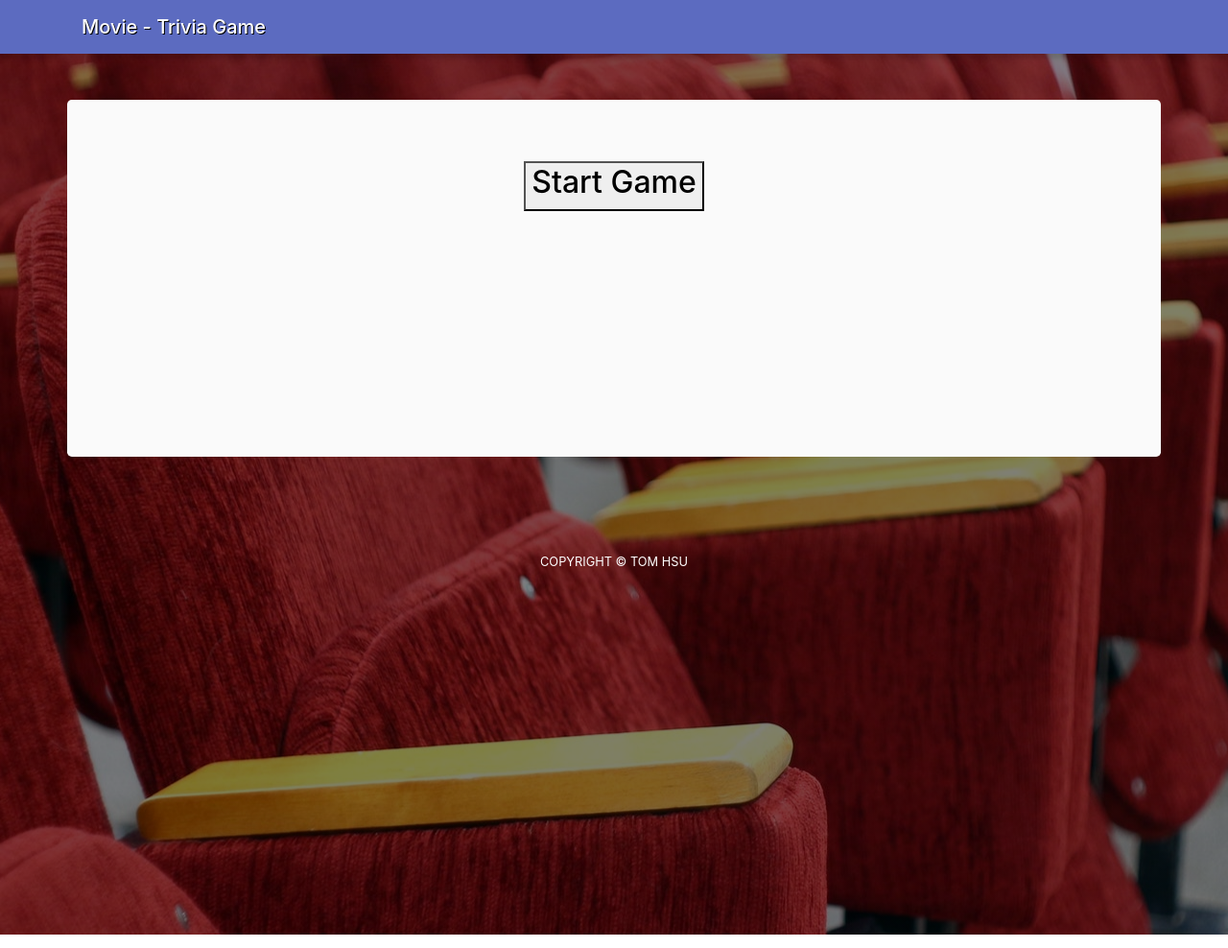
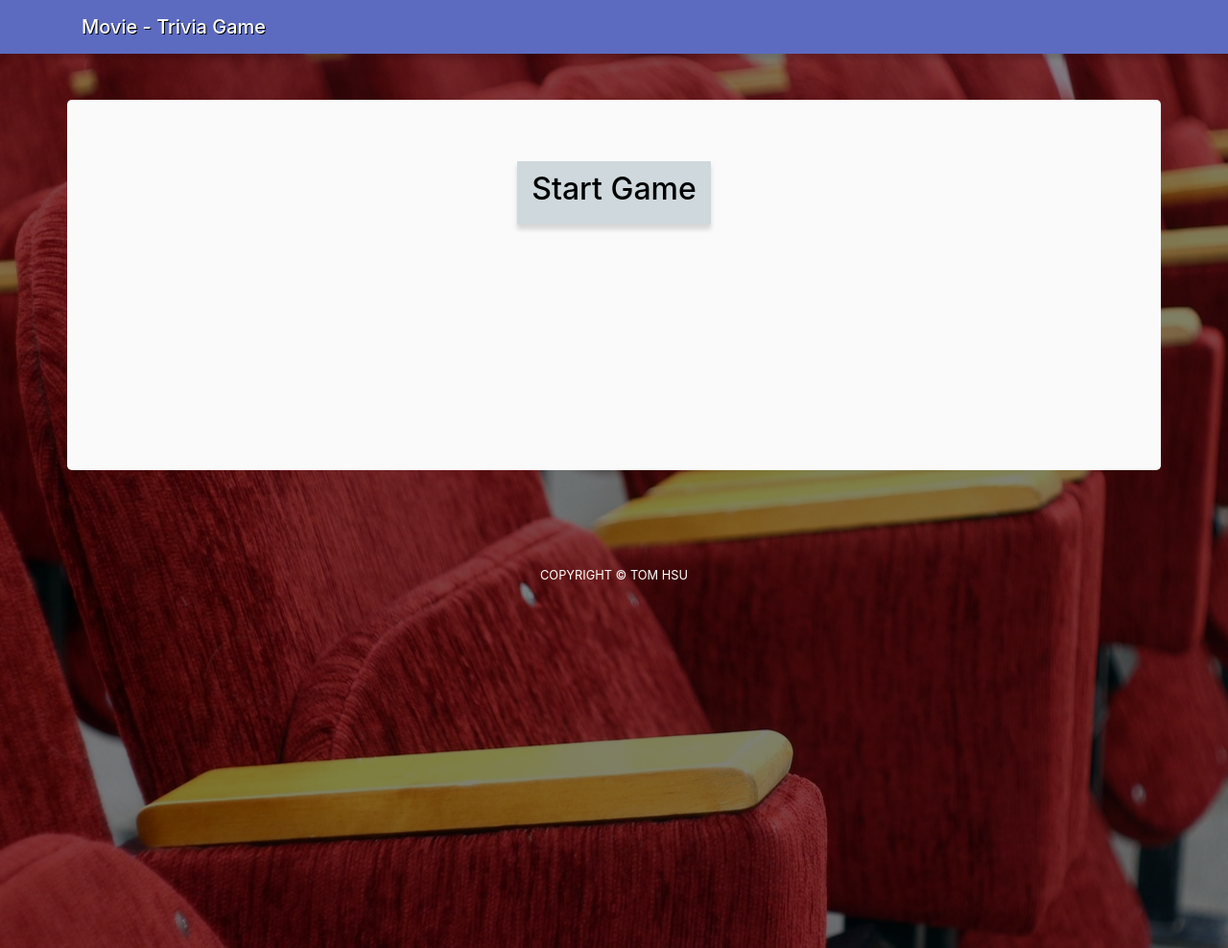
Before and after one commit to thomaschsu/TriviaGame, a plain HTML site: page index.html in a window 1280 px wide. Shown: the whole page at 96% size. Drawn offline with nearby package versions, Linux system fonts and the light colour scheme.

Commit message:
Modified css

```diff
--- a/assets/css/style.css
+++ b/assets/css/style.css
@@ -26,6 +26,10 @@ body {
 }
 #start {
     text-align: center;
+    background-color: #CFD8DC;
+    border: none;
+    padding: 10px 15px;
+    box-shadow: 0 5px 5px 0 rgba(0,0,0,0.15);
 }
 #correctanswer,
 #wronganswers,
```
